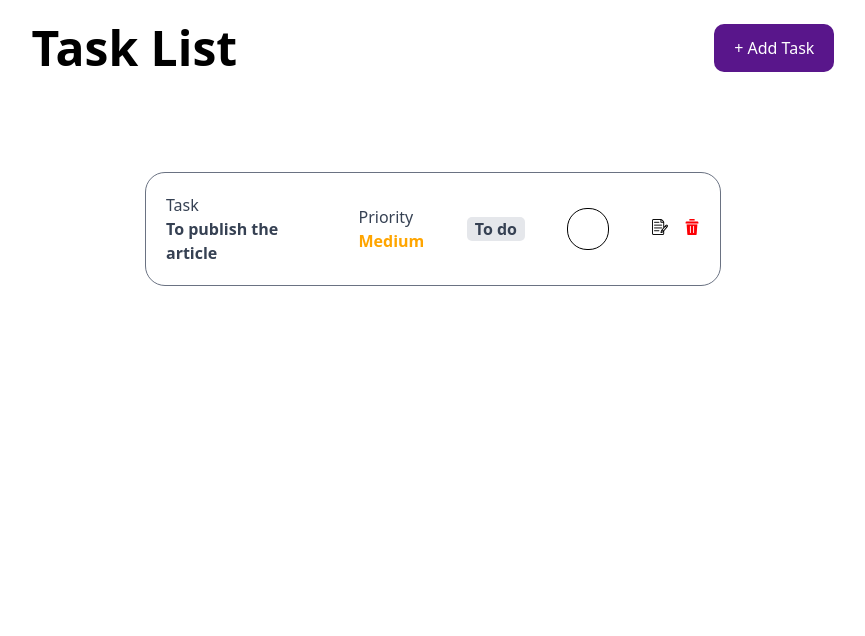
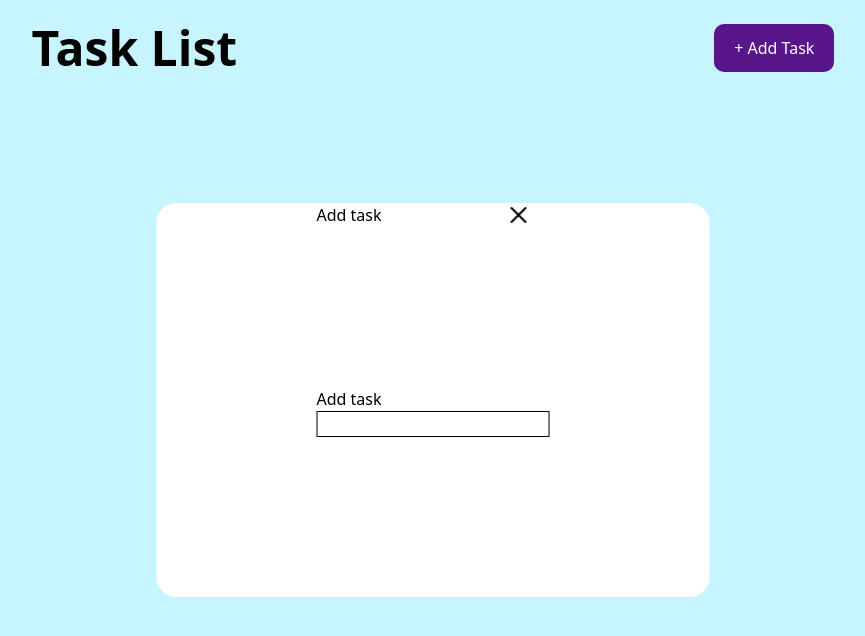
Before and after one commit to ArBa-dev-J/Task_list, a React (Vite) app: page / in a window 1280 px wide. Both pictures are taken after a click on the button "+ Add Task". Shown: the top 636 px of the page, without its empty margins (207-1072 px from the left). Built offline with nearby package versions, Linux system fonts and the light colour scheme; data requests are answered from the project's data file.

Commit message:
add form

```diff
--- a/src/App.jsx
+++ b/src/App.jsx
@@ -1,11 +1,18 @@
+import { useEffect } from "react";
 import Header from "./Header/Header";
 import TaskSection from "./TaskList/TaskSection";
 
+
 function App() {
+
+// APPLY  COLOR TO THE ENTIRE WEBSITE
+// THERE IS PROBABLY A BETTER SOLUTION 😃
+  useEffect(() => { document.body.style.backgroundColor = '#C7F5FF' }, [])
+
   return (
     <>
       <Header />
-      <TaskSection/>
+      <TaskSection />
     </>
   );
 }
--- a/src/Header/Header.jsx
+++ b/src/Header/Header.jsx
@@ -1,9 +1,17 @@
+import { useState } from "react";
+import TaskForm from "../TaskForm/TaskForm";
+
 function Header() {
+const [showForm, setShowForm] = useState(false);
+const onClick = () => setShowForm(true);
+
+
     return (
         <header className="flex justify-around items-center mt-3">
             <div><h1 className="font-bold text-[3rem]">Task List</h1></div>
             <div>
-                <button type="button" className=" p-3 pr-5 pl-5 bg-purple-900 text-white rounded-[10px]">+ Add Task</button>
+                <button type="button" onClick={onClick} className=" p-3 pr-5 pl-5 bg-purple-900 text-white rounded-[10px]">+ Add Task</button>
+                {showForm ? <TaskForm /> : null}
             </div>
         </header>
     );
--- /dev/null
+++ b/src/TaskForm/TaskForm.jsx
@@ -0,0 +1,21 @@
+import x from "../assets/close.png";
+
+function TaskForm() {
+    return (
+        <><section className=" absolute top-1/2 left-1/2 transform -translate-x-1/2 -translate-y-1/2 bg-white p-40 rounded-[20px]">
+            <div className="flex  flex-row-reverse justify-between w-[90%] relative bottom-[160px]">
+                <button type="button"><img src={x} alt="x" /></button>
+                <h1>Add task</h1>
+            </div>
+            <form>
+                <div className="flex flex-col">
+                <label for="fname">Add task</label>
+                <input type="text" className="border" />
+                </div>
+            </form>
+        </section>
+        </>
+    );
+}
+
+export default TaskForm;
--- a/src/TaskList/Task.jsx
+++ b/src/TaskList/Task.jsx
@@ -39,7 +39,7 @@ function Task({ task, fetchData }) {
             <div className="flex justify-between items-center m-2 w-[45%]  border border-gray-500 rounded-[20px] p-5">
                 <div>
                     <p className="text-gray-700">Task</p>
-                    <p className="font-bold text-gray-700 w-[150px]">{task.title}</p>
+                    <p className="font-bold text-gray-700 w-37.5">{task.title}</p>
                 </div>
                 <div>
                     <p className="text-gray-700">Priority</p>
--- a/src/TaskList/TaskSection.jsx
+++ b/src/TaskList/TaskSection.jsx
@@ -6,7 +6,6 @@ function TaskSection() {
             <section className="flex flex-col items-center mt-20">
                 <TaskList />
             </section>
-
         </>
     );
 }
--- a/src/data/db.json
+++ b/src/data/db.json
@@ -1,11 +1,3 @@
 {
-  "tasks": [
-    {
-      "id": "6",
-      "title": "To publish the article",
-      "priority": "Medium",
-      "status": "In Progress",
-      "progress": 50
-    }
-  ]
+  "tasks": []
 }
```
Also changed, not shown: src/assets/close.png (added).
